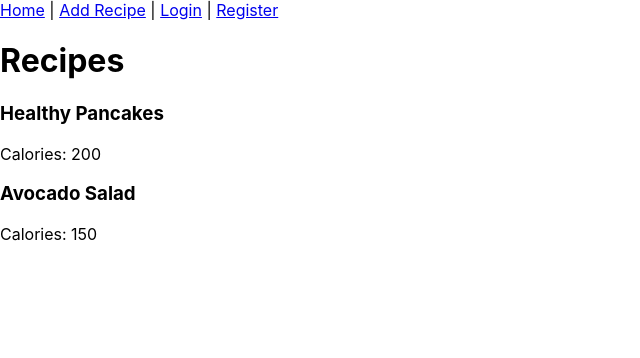
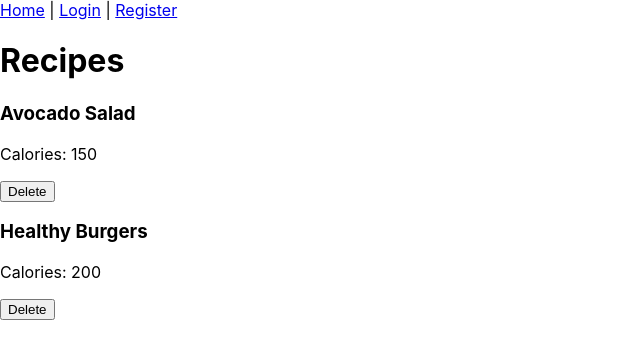
Before and after one commit to kataanasova05-bit/healthy-recipes, a React (Create React App) app: page / in a window 1280 px wide. Shown: the top 358 px of the page, without its empty margins (0-640 px from the left). Built offline with nearby package versions, Linux system fonts and the light colour scheme; data requests are answered from the project's data file.

Commit message:
Added functionality for recipes- logout/ delete/hide - addRecipe

```diff
--- a/db.json
+++ b/db.json
@@ -1,14 +1,16 @@
 {
   "recipes": [
     {
-      "id": 1,
-      "title": "Healthy Pancakes",
-      "calories": 200
+      "id": "2",
+      "title": "Avocado Salad",
+      "calories": 150
     },
     {
-      "id": 2,
-      "title": "Avocado Salad",
-      "calories": 150
+      "id": "3",
+      "title": "Healthy Burgers",
+      "calories":200
+
     }
-  ]
+  ],
+  "$schema": "./node_modules/json-server/schema.json"
 }
--- a/src/Components/Navbar.js
+++ b/src/Components/Navbar.js
@@ -19,7 +19,7 @@ function Navbar() {
   return (
     <nav>
       <Link to="/">Home</Link> |{" "}
-      <Link to="/add">Add Recipe</Link> |{" "}
+      {isLoggedIn && <Link to="/add">Add Recipe</Link>}
 
       {isLoggedIn ? (
         <button onClick={handleLogout}>Logout</button>
--- a/src/Pages/Home.js
+++ b/src/Pages/Home.js
@@ -1,23 +1,43 @@
 import { useEffect, useState } from "react";
 
-function Home(){
+function Home() {
   const [recipes, setRecipes] = useState([]);
+  const handleDelete = (id) => {
+  fetch(`http://localhost:3001/recipes/${id}`, {
+    method: "DELETE"
+  }).then(() => {
+    setRecipes(recipes.filter(r => r.id !== id));
+  });
+};
 
   useEffect(() => {
     fetch("http://localhost:3001/recipes")
-     .then(res => res.json())
-     .then(data => setRecipes(data));
+      .then(res => res.json())
+      .then(data => {
+        console.log("DATA:", data); // 👈 важно
+        setRecipes(data);
+      })
+      .catch(err => console.log(err));
   }, []);
-  return(
+
+  return (
     <div>
       <h1>Recipes</h1>
 
-      {recipes.map(recipe => (
-        <div key={recipe.id}>
-          <h3>{recipe.title}</h3>
-          <p>Calories: {recipe.calories}</p>
-        </div>
-      ))}
+      {recipes.length === 0 ? (
+        <p>Loading...</p>
+      ) : (
+       recipes.map(recipe => (
+       <div key={recipe.id}>
+    <   h3>{recipe.title}</h3>
+       <p>Calories: {recipe.calories}</p>
+
+       <button onClick={() => handleDelete(recipe.id)}>
+        Delete
+       </button>
+      </div>
+      ))
+      )}
     </div>
   );
 }
```
